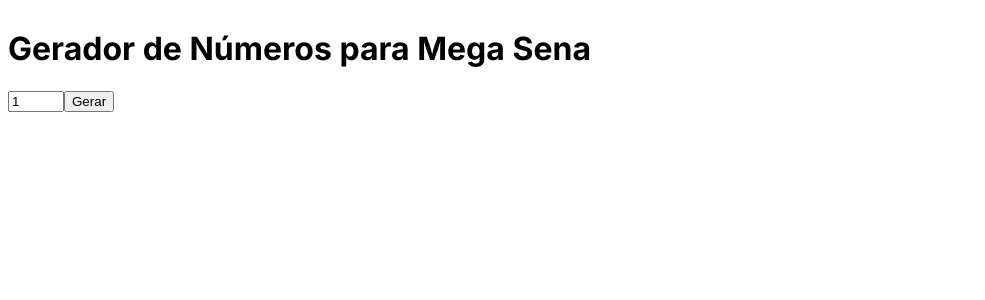
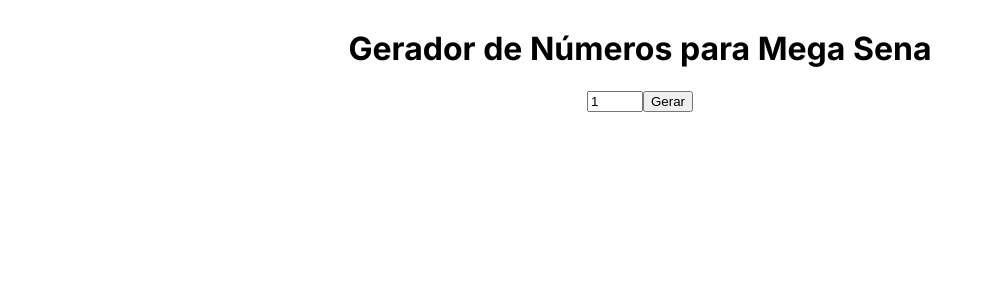
Before and after one commit to DevDaniloFerrari/exercicios-nextjs, a Next.js app: page /megasena in a window 1280 px wide. Shown: the top 300 px of the page, without its empty margins (0-985 px from the left). Built offline with nearby package versions, Linux system fonts and the light colour scheme.

Commit message:
arrumando formatacao

```diff
--- a/app/megasena/page.jsx
+++ b/app/megasena/page.jsx
@@ -10,20 +10,19 @@
     return (
         <div style={{
             display: 'flex',
-            justifyContent: 'center',
-            alignContent: 'center',
-            flexDirection: 'column'
+            flexDirection: 'column',
+            alignItems: 'center'
         }}>
             <h1>Gerador de Números para Mega Sena</h1>
             <div style={{
                 display: 'flex',
-                justifyContent: 'center',
+                justifyItens: 'center',
                 alignContent: 'center',
             }}>
                 {numeros.map(numero => <NumeroDisplay valor={numero} />)}
             </div>
             <div>
-                <input type="number" max={15} min={5} onChange={e => setQuantidade(e.target.value)} value={quantidade}/>
+                <input type="number" max={15} min={5} onChange={e => setQuantidade(e.target.value)} value={quantidade} />
                 <button onClick={() => setNumeros(gerarNumerosAleatorios(quantidade))}>Gerar</button>
             </div>
         </div>
```
